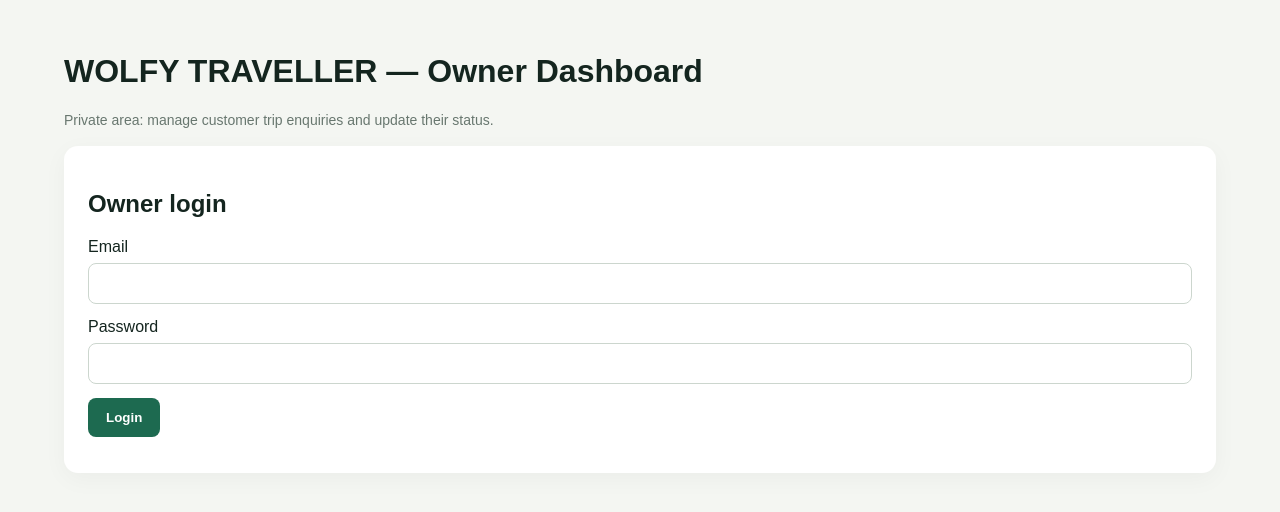
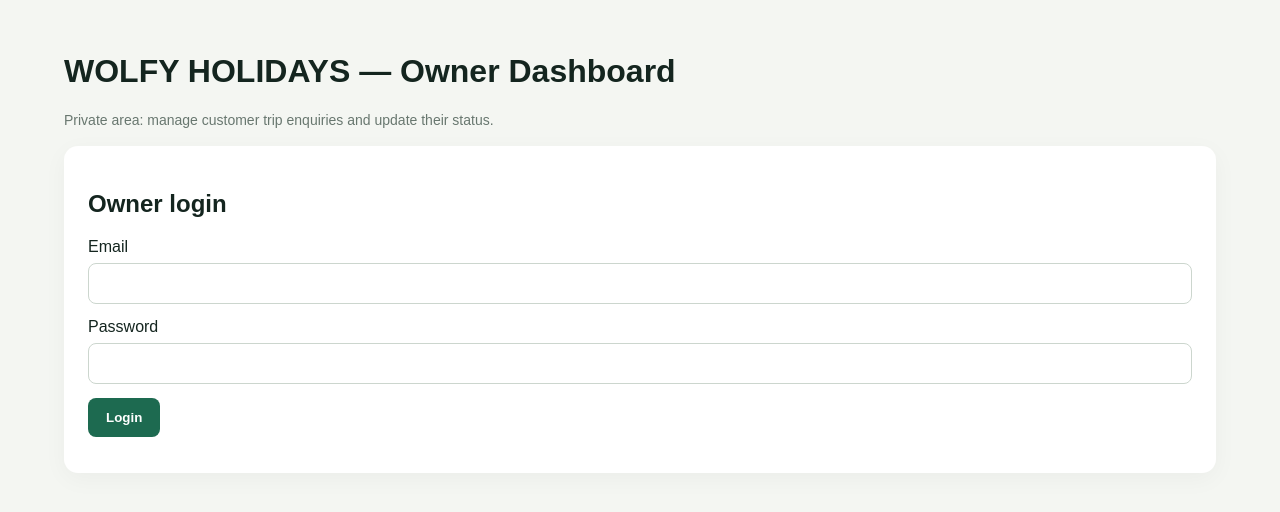
Before and after one commit to wolfytravells/wolfy-, a plain HTML site: page admin.html in a window 1280 px wide. Drawn offline with nearby package versions, Linux system fonts and the light colour scheme.

Commit message:
Update admin.html

```diff
--- a/admin.html
+++ b/admin.html
@@ -1,6 +1,6 @@
-<!DOCTYPE html><html lang="en"><head><meta charset="UTF-8"><meta name="viewport" content="width=device-width,initial-scale=1"><title>WOLFY Traveller Admin</title><style>
+<!DOCTYPE html><html lang="en"><head><meta charset="UTF-8"><meta name="viewport" content="width=device-width,initial-scale=1"><title>WOLFY HOLIDAYS Admin</title><style>
 *{box-sizing:border-box}body{margin:0;padding:32px 5%;font-family:Arial,sans-serif;background:#f4f6f2;color:#14251f}main{max-width:1200px;margin:auto}.box{background:white;padding:24px;border-radius:14px;margin:18px 0;box-shadow:0 6px 25px #0000000a}input,select{padding:12px;border:1px solid #ccd6ce;border-radius:8px;width:100%;margin:7px 0 14px}button{padding:12px 18px;background:#1d6a50;color:white;border:0;border-radius:8px;font-weight:bold;cursor:pointer}table{width:100%;border-collapse:collapse;min-width:1000px}th,td{text-align:left;padding:11px;border-bottom:1px solid #e5ebe6;font-size:13px;vertical-align:top}th{background:#eff5ef}.wrap{overflow:auto}.muted{color:#68776f;font-size:14px}.hidden{display:none}.status{margin:12px 0}.actions{display:flex;gap:8px;flex-wrap:wrap}
-</style></head><body><main><h1>WOLFY TRAVELLER — Owner Dashboard</h1><p class="muted">Private area: manage customer trip enquiries and update their status.</p>
+</style></head><body><main><h1>WOLFY HOLIDAYS — Owner Dashboard</h1><p class="muted">Private area: manage customer trip enquiries and update their status.</p>
 <div class="box" id="login"><h2>Owner login</h2><label>Email</label><input id="email" type="email"><label>Password</label><input id="password" type="password"><button id="loginBtn">Login</button><p id="loginStatus" class="status"></p></div>
 <div class="box hidden" id="dash"><div class="actions"><button id="reload">Refresh enquiries</button><button id="logout">Logout</button></div><h2>Trip booking enquiries</h2><p id="dashStatus" class="status"></p><div class="wrap"><table><thead><tr><th>Received</th><th>Customer</th><th>Phone</th><th>Journey date</th><th>Days</th><th>Passengers</th><th>Pickup</th><th>Destination</th><th>Trip type</th><th>Message</th><th>Status</th><th>Update</th></tr></thead><tbody id="rows"></tbody></table></div></div></main>
 <script src="https://cdn.jsdelivr.net/npm/@supabase/supabase-js@2"></script><script>
```
